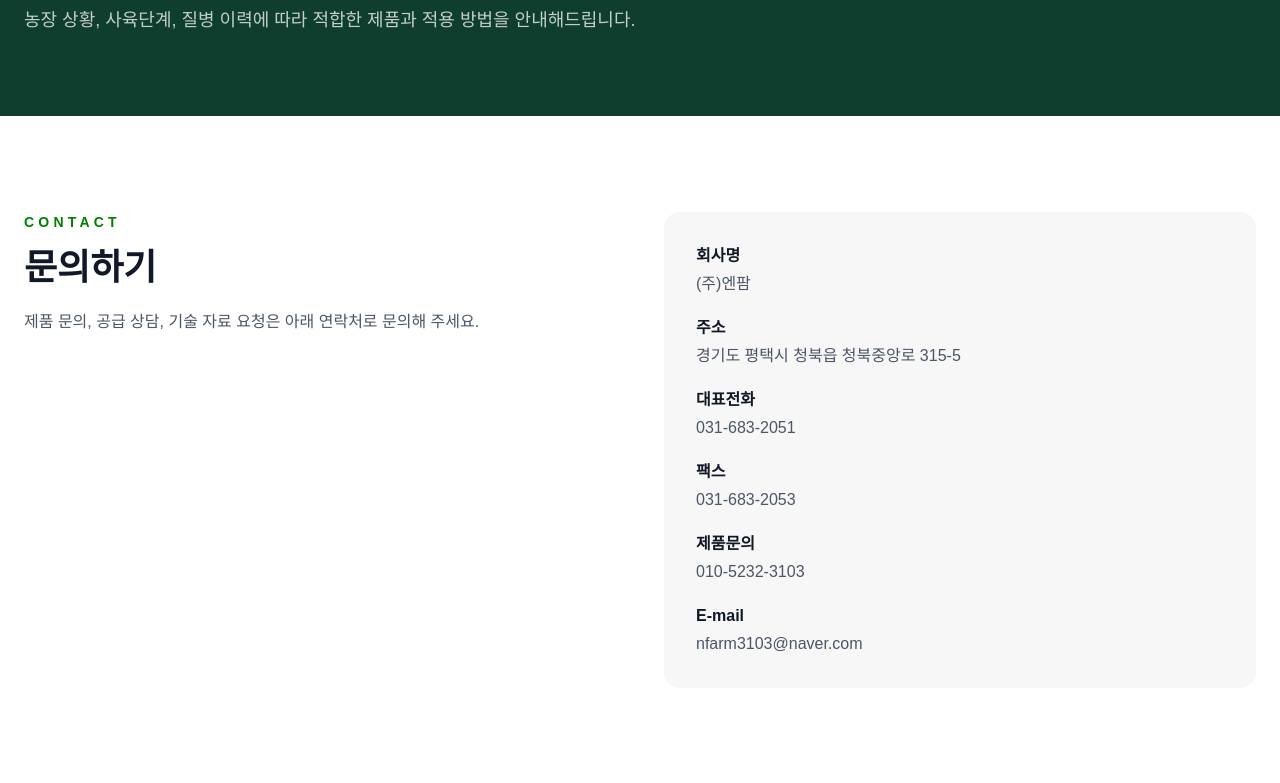
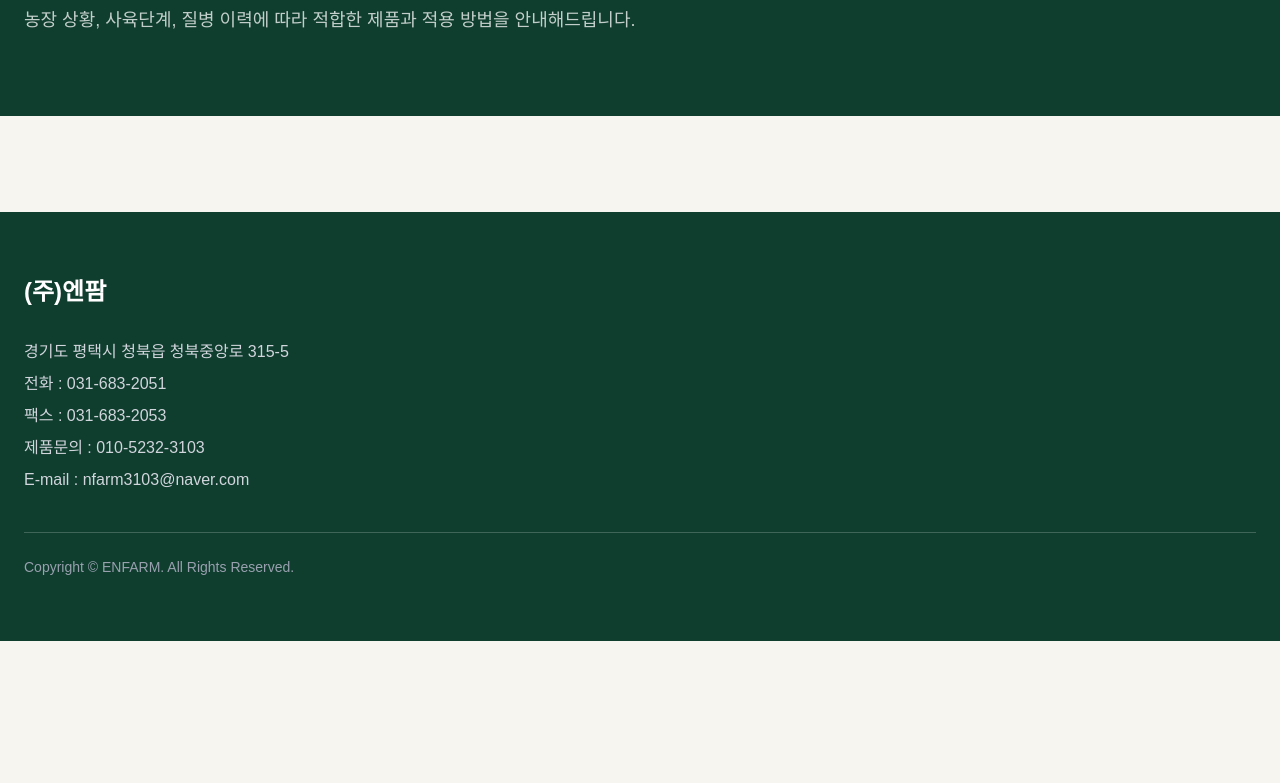
Before and after one commit to uncypdf/enfarm-site, a Next.js app: page / in a window 1280 px wide. Shown: the part 4097-4880 px from the top of the page. After the commit the page ends 4738 px from the top, so only its background shows below. Built offline with nearby package versions, Linux system fonts and the light colour scheme.

Commit message:
Fix homepage markup

```diff
--- a/src/app/page.tsx
+++ b/src/app/page.tsx
@@ -86,8 +86,8 @@
                 제품 보기
               </a>
               <a
-                href="#contact"
-                className="rounded-md border border-[#008000] px-7 py-3 font-bold text-[#008000]"
+                href="tel:010-5232-3103"
+                className="rounded-md border border-[#008000] px-7 py-3 font-bold text-[#008000] transition hover:bg-[#008000] hover:text-white"
               >
                 문의하기
               </a>
@@ -308,59 +308,6 @@
         </div>
       </section>
 
-      {/* Contact */}
-      <section id="contact" className="px-6 py-24">
-        <div className="mx-auto max-w-7xl">
-          <div className="grid gap-12 md:grid-cols-2">
-            <div>
-              <p className="text-sm font-bold uppercase tracking-[0.3em] text-[#008000]">
-                Contact
-              </p>
-              <h2 className="mt-4 text-4xl font-black">문의하기</h2>
-              <p className="mt-5 leading-7 text-gray-600">
-                제품 문의, 공급 상담, 기술 자료 요청은 아래 연락처로 문의해 주세요.
-              </p>
-            </div>
-
-            <div className="rounded-2xl bg-[#f7f7f7] p-8">
-              <div className="space-y-5">
-                <div>
-                  <p className="font-bold">회사명</p>
-                  <p className="mt-1 text-gray-600">(주)엔팜</p>
-                </div>
-
-                <div>
-                  <p className="font-bold">주소</p>
-                  <p className="mt-1 text-gray-600">
-                    경기도 평택시 청북읍 청북중앙로 315-5
-                  </p>
-                </div>
-
-                <div>
-                  <p className="font-bold">대표전화</p>
-                  <p className="mt-1 text-gray-600">031-683-2051</p>
-                </div>
-
-                <div>
-                  <p className="font-bold">팩스</p>
-                  <p className="mt-1 text-gray-600">031-683-2053</p>
-                </div>
-
-                <div>
-                  <p className="font-bold">제품문의</p>
-                  <p className="mt-1 text-gray-600">010-5232-3103</p>
-                </div>
-
-                <div>
-                  <p className="font-bold">E-mail</p>
-                  <p className="mt-1 text-gray-600">nfarm3103@naver.com</p>
-                </div>
-              </div>
-            </div>
-          </div>
-        </div>
-      </section>
-
     </main>
   );
 }
```
